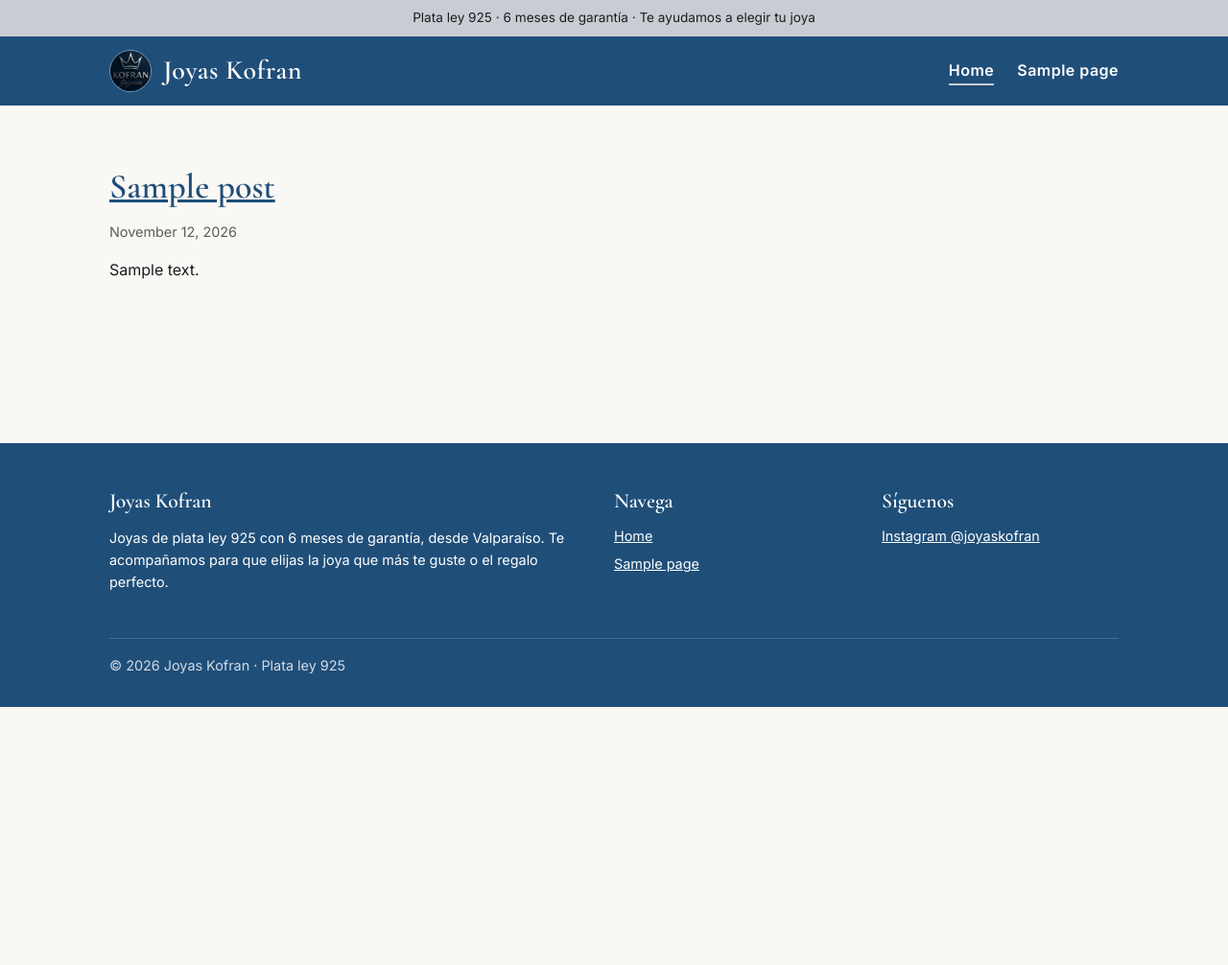
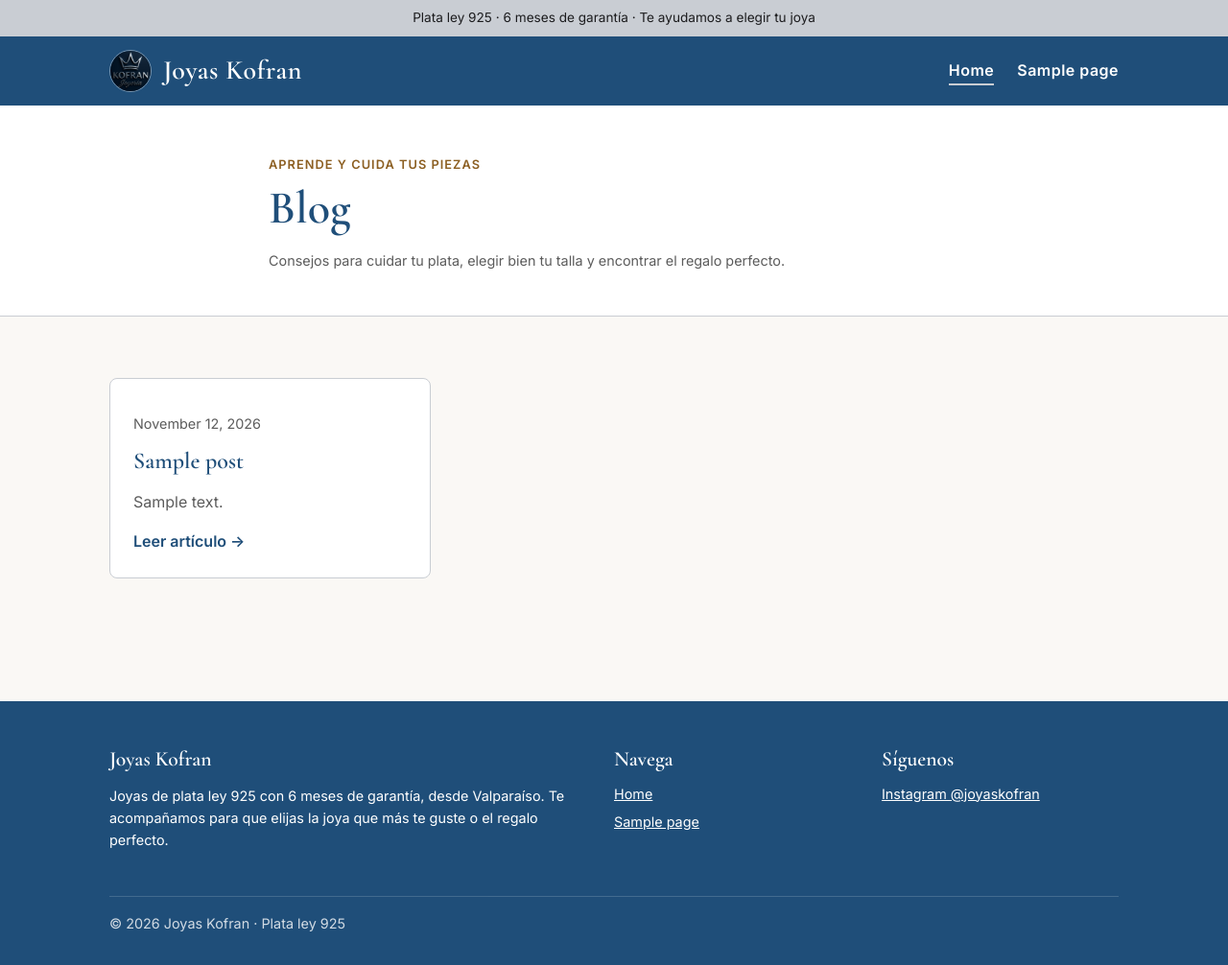
Before and after one commit to Andreiro2/mi_emprendimiento_wp, a WordPress theme: template proyecto/kofran-joyeria/index.php in a window 1280 px wide. Shown: the whole page at 96% size. Before the commit the page ends 737 px from the top, so only its background shows below. Run offline with PHP 8.4 and a stand-in for WordPress, Linux system fonts and the light colour scheme; the site name, menu and one post (Sample post) are stand-ins, and other content is empty.

Commit message:
paso 3: entradas, blog y categorías con el diseño del tema
Co-Authored-By: Claude Opus 5.5 <noreply@anthropic.com>
Claude-Session: https://claude.ai/code/session_01FTAmekczhJu3NnEjDvfdMU

```diff
--- a/proyecto/kofran-joyeria/index.php
+++ b/proyecto/kofran-joyeria/index.php
@@ -1,21 +1,36 @@
 <?php
 /**
- * index.php — plantilla de respaldo: lista de entradas.
- * WordPress la usa cuando no existe una plantilla más específica.
+ * index.php — lista de entradas (la usa la página Blog) y plantilla de respaldo.
  */
 get_header();
 ?>
 
+<header class="cabecera-pagina">
+	<div class="contenedor">
+		<span class="etiqueta">Aprende y cuida tus piezas</span>
+		<h1><?php echo is_home() && get_option( 'page_for_posts' ) ? esc_html( get_the_title( get_option( 'page_for_posts' ) ) ) : 'Blog'; ?></h1>
+		<p class="entrada-meta">Consejos para cuidar tu plata, elegir bien tu talla y encontrar el regalo perfecto.</p>
+	</div>
+</header>
+
 <section class="seccion">
 	<div class="contenedor">
 		<?php if ( have_posts() ) : ?>
-			<?php while ( have_posts() ) : the_post(); ?>
-				<article class="entrada">
-					<h2><a href="<?php the_permalink(); ?>"><?php the_title(); ?></a></h2>
-					<p class="entrada-meta"><?php echo esc_html( get_the_date() ); ?></p>
-					<?php the_excerpt(); ?>
-				</article>
-			<?php endwhile; ?>
+			<div class="grilla grilla-3">
+				<?php while ( have_posts() ) : the_post(); ?>
+					<article class="entrada-tarjeta">
+						<?php if ( has_post_thumbnail() ) : ?>
+							<a href="<?php the_permalink(); ?>"><?php the_post_thumbnail( 'medium_large' ); ?></a>
+						<?php endif; ?>
+						<div class="entrada-tarjeta-texto">
+							<p class="entrada-meta"><?php echo esc_html( get_the_date() ); ?></p>
+							<h2><a href="<?php the_permalink(); ?>"><?php the_title(); ?></a></h2>
+							<?php the_excerpt(); ?>
+							<a class="leer-mas" href="<?php the_permalink(); ?>">Leer artículo →</a>
+						</div>
+					</article>
+				<?php endwhile; ?>
+			</div>
 
 			<?php the_posts_pagination(); ?>
 		<?php else : ?>
```
Also changed, not shown: proyecto/kofran-joyeria/archive.php (+23 -10 lines), proyecto/kofran-joyeria/single.php (+11 -13 lines).
